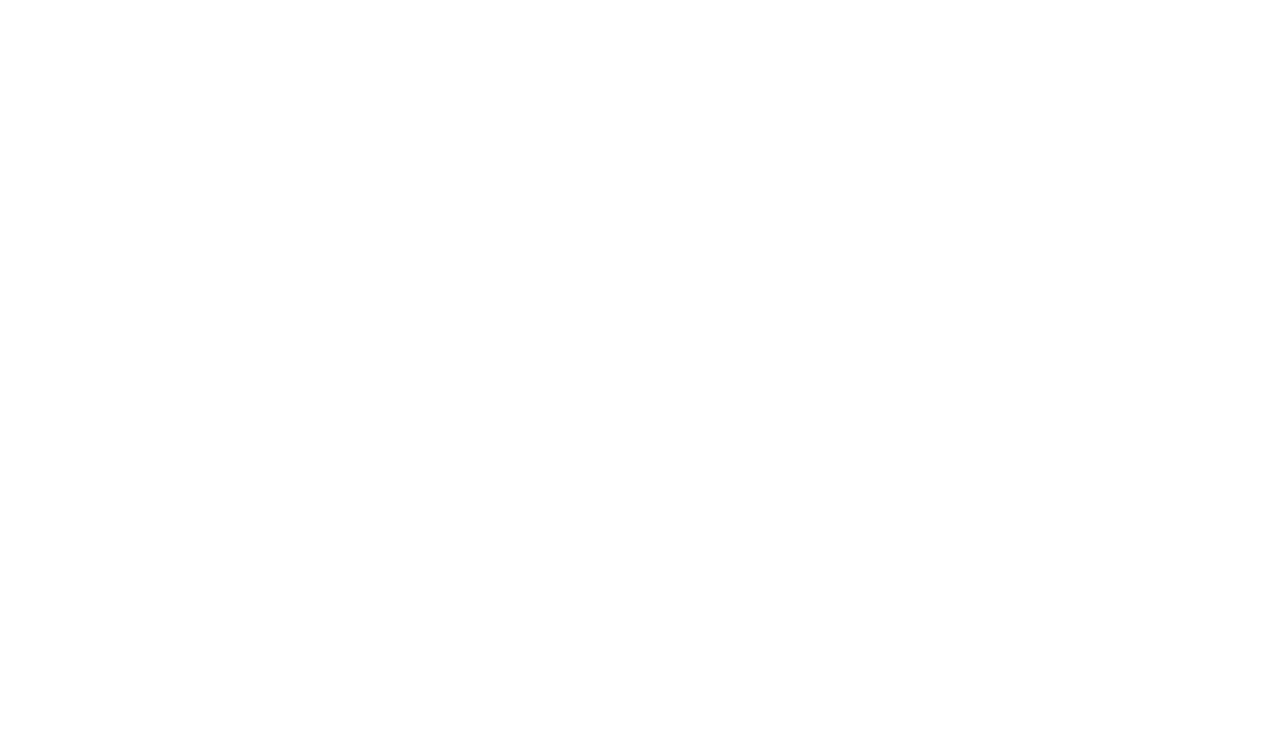
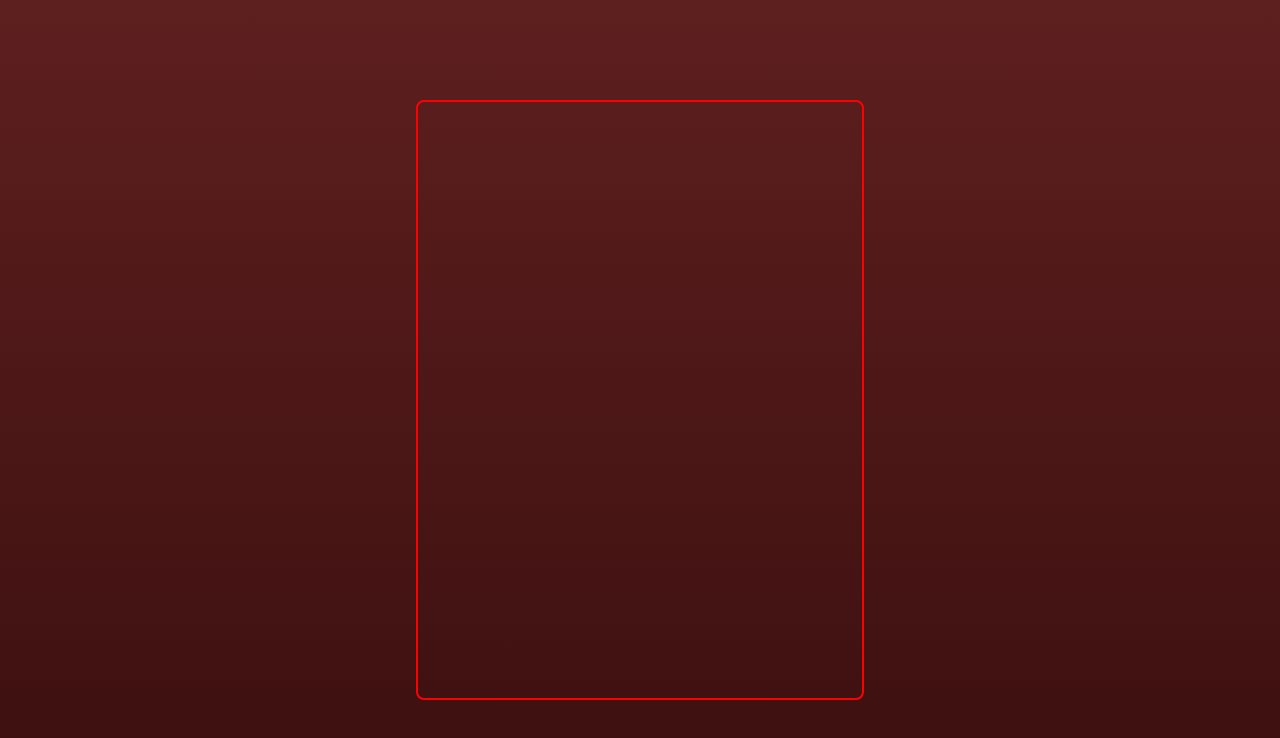
Before and after one commit to Barnaby-1/Calculator, a plain HTML site: page index.html in a window 1280 px wide. Drawn offline with Linux system fonts and the light colour scheme.

Commit message:
basic setup

```diff
--- a/index.html
+++ b/index.html
@@ -3,10 +3,13 @@
 <head>
     <meta charset="UTF-8">
     <meta name="viewport" content="width=device-width, initial-scale=1.0">
-    <link href="./style.css" ref="style" type="text/css">
-    <title>Document</title>
+    <link href="./style.css" rel="stylesheet">
+    <title>Calculator</title>
 </head>
 <body>
+    <div id="calculator">
+
+    </div>
 
     <script src="./script.js"></script>
 </body>
--- a/style.css
+++ b/style.css
@@ -0,0 +1,22 @@
+* {
+    margin: 0;
+    padding: 0;
+    box-sizing: border-box;
+}
+
+body {
+    height: 100vh;
+    background: linear-gradient(#5e1f1f, #3c0f0f);
+    display: flex;
+    justify-content: center;
+    align-items: center;
+    font-size: 16px;
+    text-align: center;
+}
+
+#calculator {
+    height: 75vh;
+    width: 35vw;
+    border: solid red 2px;
+    border-radius: 8px;
+}
```
